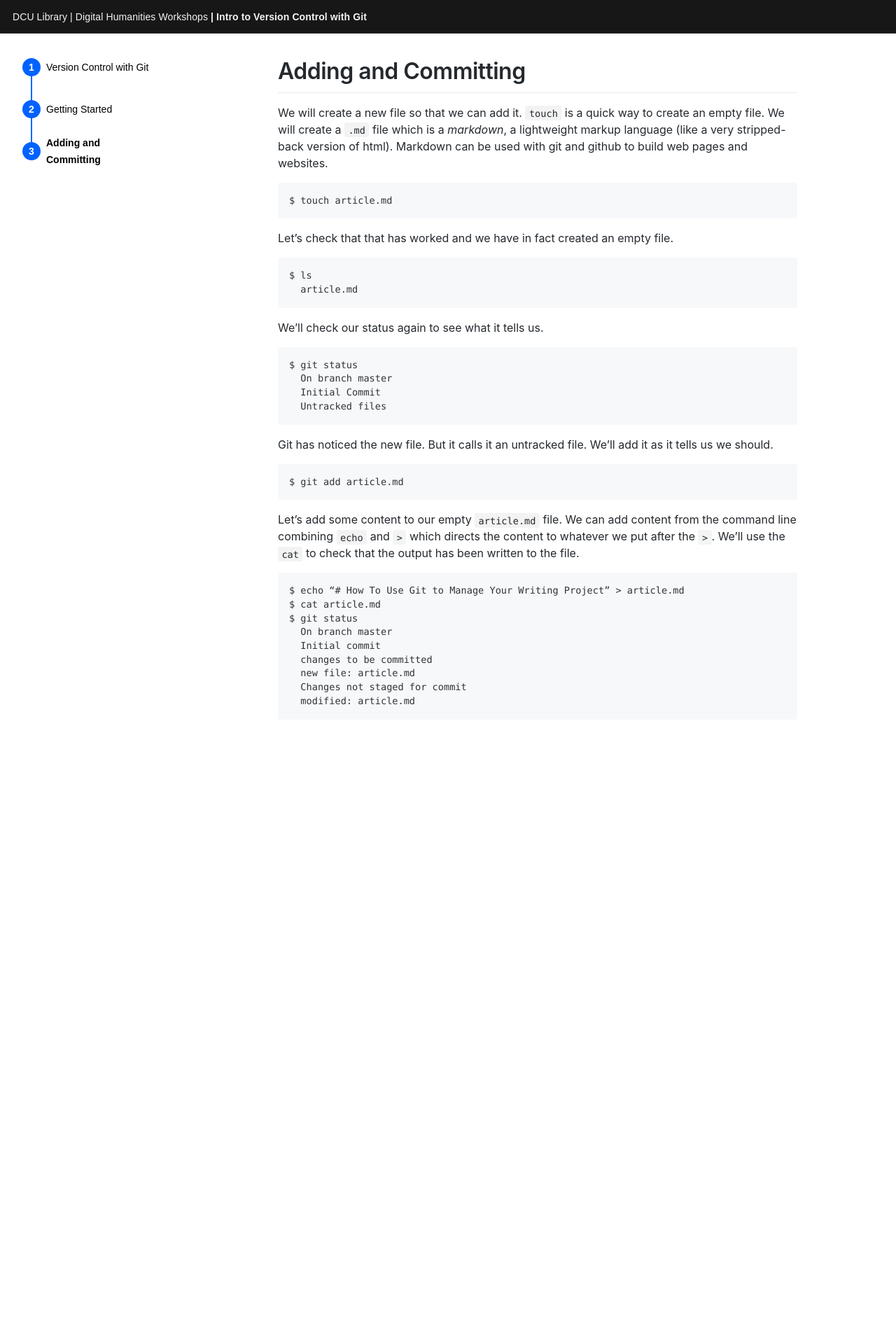
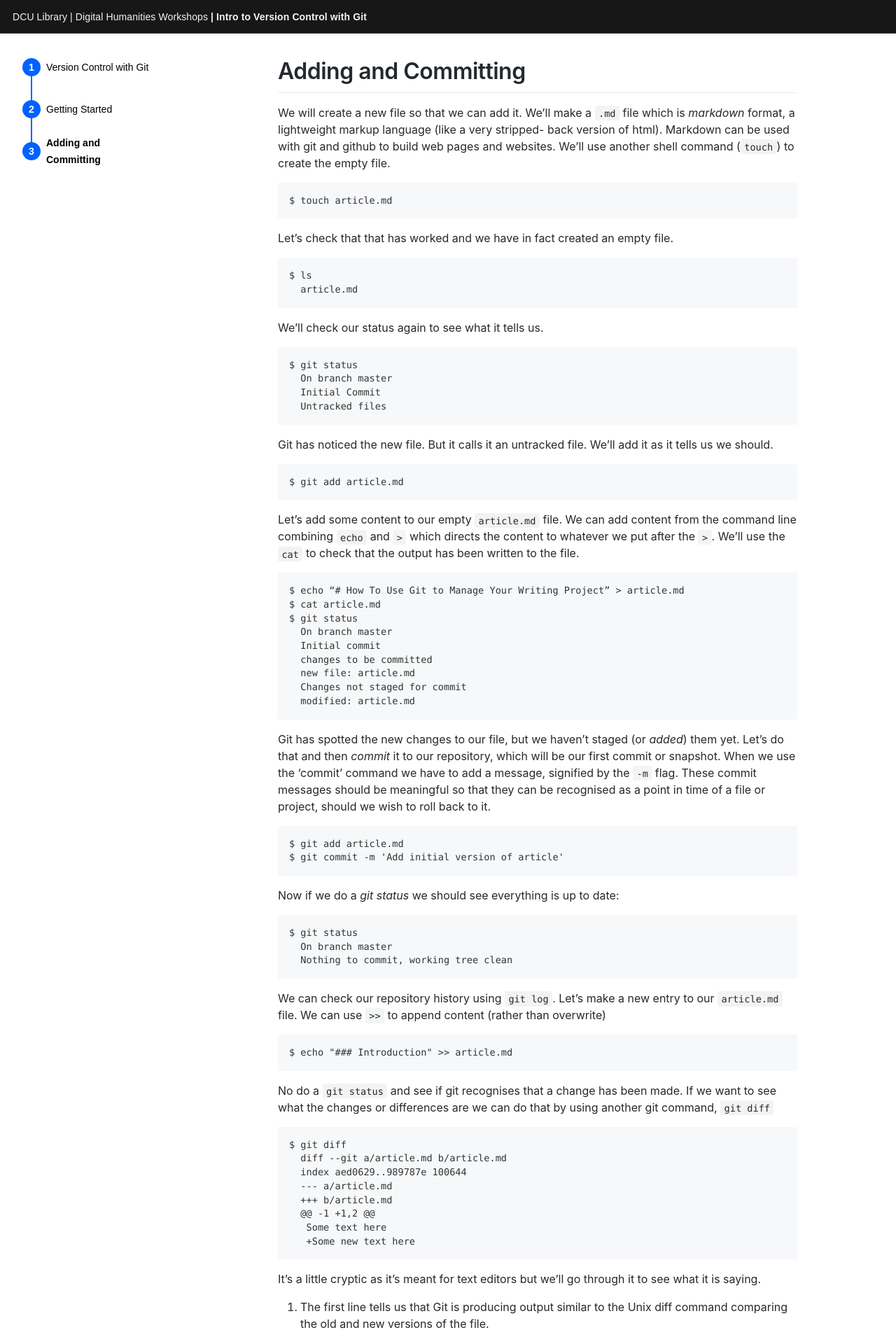
Before and after one commit to liamodwyer/github-pages, a Jekyll site: the page built from _workshop/adding-and-committing.md, in a window 1280 px wide. Shown: the top 1910 px of the page at 70% size. Built offline with Jekyll 4.4.1, drawn with Linux system fonts in a browser that asks for light colours; some web fonts are replaced; some of the changed text lies outside the part shown.

Commit message:
Finish draft of git section

````diff
--- a/_workshop/adding-and-committing.md
+++ b/_workshop/adding-and-committing.md
@@ -3,7 +3,7 @@ title: Adding and Committing     # The title of the page
 date: 0000-01-03    # Page order is set by date
 ---
 
-We will create a new file so that we can add it. `touch` is a quick way to create an empty file. We will create a `.md` file which is a _markdown_, a lightweight markup language (like a very stripped- back version of html). Markdown can be used with git and github to build web pages and websites.
+We will create a new file so that we can add it. We'll make a `.md` file which is _markdown_ format, a lightweight markup language (like a very stripped- back version of html). Markdown can be used with git and github to build web pages and websites. We'll use another shell command (`touch`) to create the empty file.
 ```
 $ touch article.md
 ```
@@ -35,3 +35,94 @@ $ git status
   Changes not staged for commit
   modified: article.md
 ```
+Git has spotted the new changes to our file, but we haven’t staged (or _added_) them yet. Let's do that and then _commit_ it to our repository, which will be our first commit or snapshot. When we use the 'commit' command we have to add a message, signified by the `-m` flag. These commit messages should be meaningful so that they can be recognised as a point in time of a file or project, should we wish to roll back to it.
+```
+$ git add article.md
+$ git commit -m 'Add initial version of article'
+```
+Now if we do a _git status_ we should see everything is up to date:
+```
+$ git status
+  On branch master
+  Nothing to commit, working tree clean
+```
+We can check our repository history using `git log`. Let's make a new entry to our `article.md` file. We can use `>>` to append content (rather than overwrite)
+```
+$ echo "### Introduction" >> article.md
+```
+No do a `git status` and see if git recognises that a change has been made.
+If we want to see what the changes or differences are we can do that by using another git command, `git diff`
+```
+$ git diff
+  diff --git a/article.md b/article.md
+  index aed0629..989787e 100644
+  --- a/article.md
+  +++ b/article.md
+  @@ -1 +1,2 @@
+   Some text here
+   +Some new text here
+```
+It’s a little cryptic as it’s meant for text editors but we’ll go through it to see what it is saying.
+1.	The first line tells us that Git is producing output similar to the Unix diff command comparing the old and new versions of the file.
+2.	The second line tells exactly which versions of the file Git is comparing; df0654a and 315bf3a are unique computer-generated labels for those versions.
+3.	The third and fourth lines once again show the name of the file being changed.
+4.	The remaining lines show us the actual differences and the lines on which they occur. In particular, the + marker in the first column shows where we added a line.
+
+We’ll go ahead and try and commit this.
+
+```
+$ git commit –m ‘Add section header’
+```
+This gives an error because we have forgotten to `add` the file update first. You have to add or stage a change before you can commit it. This can seem slow or clunky but it can be more efficient as it enables us to select and group changes. We don’t have to commit everything if we don’t want to include all our current draft files. So `git add` specifies what will go in a snapshot but `git commit` takes the snapshot.
+```
+$ git add article.md
+```
+Once we have ‘staged’ it we can now commit it to our repository
+```
+$ git commit –m ‘Add section header’
+```
+If we want to check we are up to date can go `git diff`
+So let’s go through that again of
+* making a change
+* staging that change
+* and then committing that change
+
+Instead of using echo again we are going to open atom - this time just as a text editor - we’ll come back to our git command line in a minute. So
+```
+$ echo "First line of my intro" >> article.md
+$ git diff
+$ git add article.md
+```
+If we stop at this point and try `diff` again...
+```
+$ git diff
+```
+We see no difference. This is because `diff` compares working directory to staging area (not to repository). To compare staged content to the last committed change use the -`--staged` flag
+```
+$ git diff --staged
+```
+We will now commit our latest change
+```
+$ git commit –m ‘Add intro text’
+```
+Let'ss look at the _log_ now it should be a bit more detailed (it will show three changes)
+```
+$ git log
+```
+Git presents the log with most recent first. Some other options or arguments for the `git log` command are `git log –-oneline` and `git long -2` (just shows the last 2 commits).
+
+We’ve done a lot of adding and committing. Let’s look at how we can retrieve old versions. You can see in the `git log` each commit has its own hash identifier. You can refer to the _most recent commit_ of the working directory by using the identifier `HEAD`. And earlier versions with `HEAD~1` or `HEAD~2` etc. Before we start, let’s make one more change to `article.md`, adding yet another line.
+```
+$ echo “an ill-considered change” > article.md
+$ cat article.md
+$ git restore article.md
+```
+if I make the same mistake but go further and `add` the file this is what I would do to retrieve the repository version
+```
+$ git checkout HEAD article.md
+```
+If we had actually commited that wrong copy to the repo we could use `HEAD~1` to retrieve the earlier version. Let’s go back and make the same error and `add` and `commit` it. Then do:
+```
+$ git checkout HEAD~1 article.md
+```
+(We have to commit this back if we want that to be the new HEAD)
````
Also changed, not shown: _workshop/index.md (+2 -0 lines).
